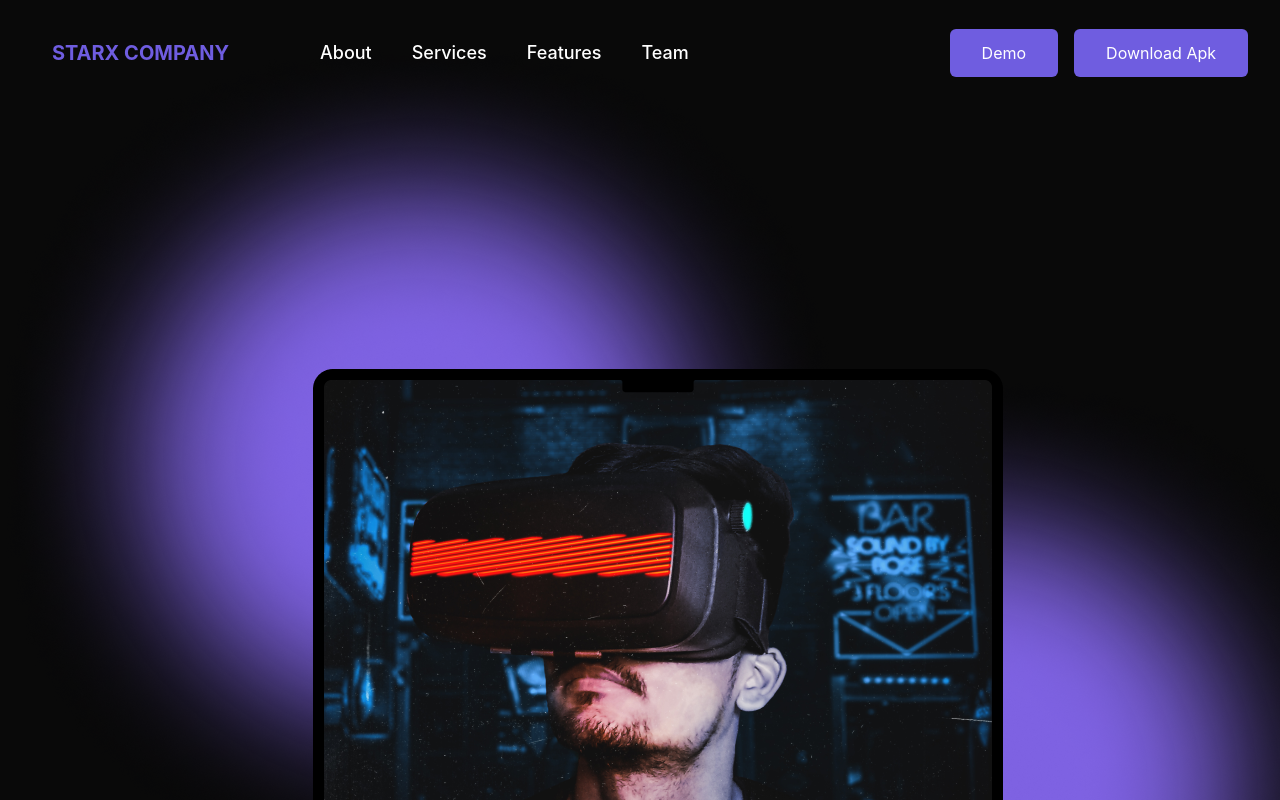
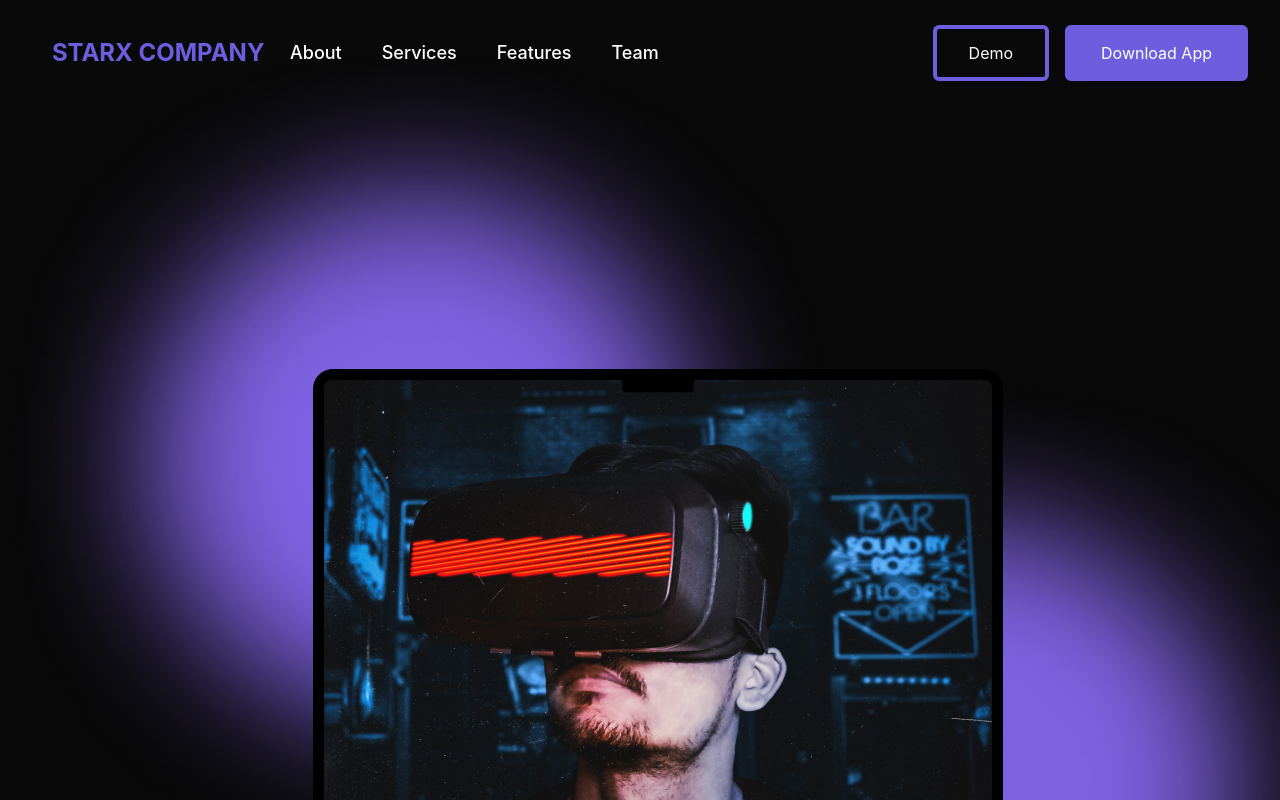
Before and after one commit to aritra1804/The-Unacceptable-AMITHON, a React (Create React App) app in the folder frontend/: page /about in a window 1280 px wide. Shown: the top 800 px of the page. Built offline with nearby package versions, Linux system fonts and the light colour scheme.

Commit message:
🐛 Linking Fixed

```diff
--- a/frontend/src/components/HomePage/Footer/Footer.js
+++ b/frontend/src/components/HomePage/Footer/Footer.js
@@ -1,4 +1,5 @@
 import React from 'react';
+import { Link } from 'react-router-dom';
 
 function Footer() {
   return (
@@ -26,10 +27,10 @@ function Footer() {
         </div>
         <div className="space-y-4 text-lg text-white">
           <h5 className="font-bold">Important Links</h5>
-          <p>About</p>
-          <p>Services</p>
-          <p>Features</p>
-          <p>Team</p>
+          <p><Link to="/about">About</Link></p>
+          <p><a href="#services">Services</a></p>
+          <p><a href="#features">Features</a></p>
+          <p><a href='#team'>Team</a></p>
         </div>
         <p className='w-[380px] mt-[50px]'>© Copyright Starx Company. All Rights Reserved
 Made in Amithon by The Unacceptables</p>
--- a/frontend/src/components/HomePage/Header/Header.js
+++ b/frontend/src/components/HomePage/Header/Header.js
@@ -54,13 +54,13 @@ function Header() {
             <div className="flex items-center">
               <div className="flex-shrink-0">
                 <Link to="/">
-                  <p className='className="w-52 xs:w-60 md:w-64 self-center  text-[#6F5DE0] font-bold text-xl'>
+                  <p className='className="w-52 xs:w-60 md:w-64 self-center  text-[#6F5DE0] font-bold text-2xl'>
                     STARX COMPANY
                   </p>
                 </Link>
               </div>
               <div className='hidden lg:block'>
-              <div className='flex items-center space-x-4 '>
+              <div className='flex items-center space-x-4 xl:ml-[-30px]'>
                 <a
                   href="/about"
                   className="text-white text-lg px-3 py-2 font-medium"
@@ -97,11 +97,11 @@ function Header() {
                 >
                   Login
                 </a> */}
-                <button className='bg-[#6F5DE0] text-white py-3 px-8 rounded-md'>
+                <button className='bg-transparent hover:bg-[#6F5DE0] text-white py-3 px-8 rounded-md border-4 border-[#6F5DE0] hover:border-transparent'>
                     Demo
                 </button>
-                <button className='bg-[#6F5DE0] text-white py-3 px-8 rounded-md'>
-                    Download Apk
+                <button className='bg-[#6F5DE0] text-white py-3 px-8 rounded-md border-4 border-[#6F5DE0] hover:border-transparent'>
+                    Download App
                 </button>
               </div>
             </div>
```
